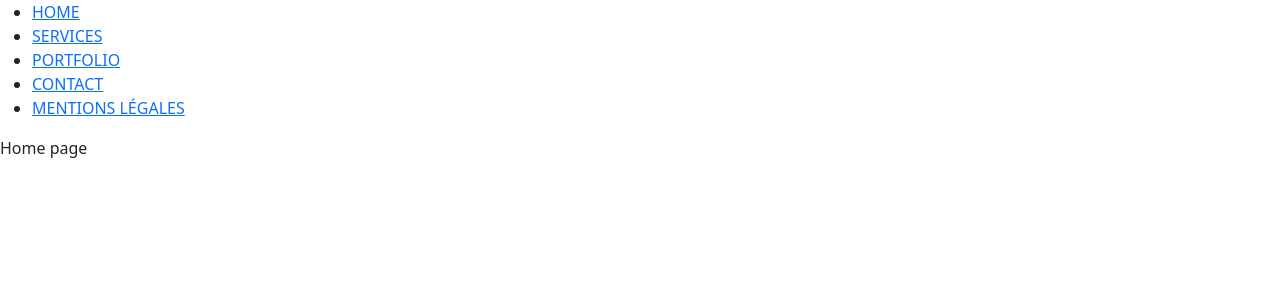
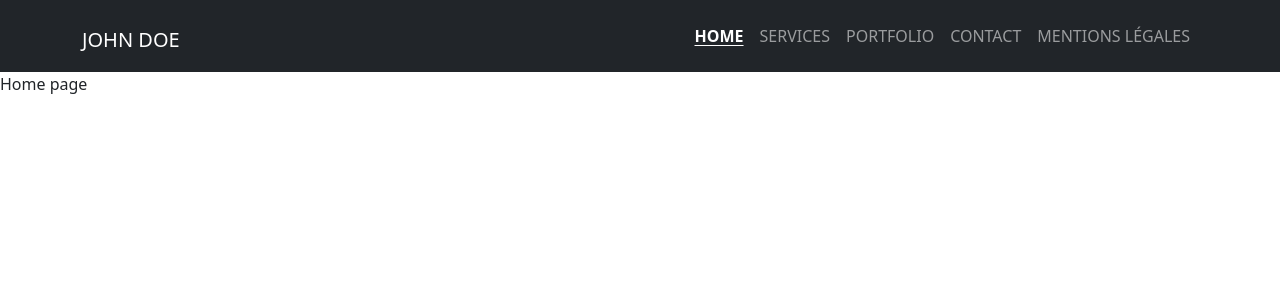
Before and after one commit to kevinmarlin-alt/devoir-portfolio-react, a React (Create React App) app: page / in a window 1280 px wide. Shown: the top 300 px of the page. Built offline with nearby package versions, Linux system fonts and the light colour scheme.

Commit message:
feat(nav): add nav component with style and animation to the switches

```diff
--- /dev/null
+++ b/src/components/Nav.css
@@ -0,0 +1,7 @@
+.active,
+a:hover {
+    font-weight: 600;
+    text-decoration: underline;
+    text-underline-offset: 3px;
+
+}
--- a/src/components/Nav.jsx
+++ b/src/components/Nav.jsx
@@ -1,17 +1,52 @@
 import React from "react";
 import { Link } from "react-router-dom";
 
+import "./Nav.css"
+
+
 const Nav = () => {
+
+    function toggleActiveLink(event) {
+        const links = document.querySelectorAll("nav div a")
+        links.forEach(link => {
+            link.classList.remove("active");
+        })
+        event.target.classList.add("active");
+    }
+
     return (
-        <div>
-            <ul>
-                <li><Link to="/">HOME</Link></li>
-                <li><Link to="/services">SERVICES</Link></li>
-                <li><Link to="/portfolio">PORTFOLIO</Link></li>
-                <li><Link to="/contact">CONTACT</Link></li>
-                <li><Link to="/mentions-legals">MENTIONS LÉGALES</Link></li>
-            </ul>
-        </div>
+        <header>
+            <nav className="navbar sticky-top navbar-expand-lg bg-dark" data-bs-theme="dark">
+                <div className="container">
+                    <h1><Link className="navbar-brand">JOHN DOE</Link></h1>
+
+                    <button className="navbar-toggler" type="button" data-bs-toggle="collapse" data-bs-target="#navbarNav" aria-controls="navbarNav" aria-expanded="false" aria-label="Toggle navigation">
+                        <span className="navbar-toggler-icon"></span>
+                    </button>
+
+                    <div className="collapse navbar-collapse justify-content-end" id="navbarNav">
+                        <ul className="navbar-nav text-decoration-none">
+                            <li className="nav-item">
+                                <Link className="nav-link active" to="/" onClick={toggleActiveLink}>HOME</Link>
+                            </li>
+                            <li className="nav-item">
+                                <Link className="nav-link" to="/services" onClick={toggleActiveLink}>SERVICES</Link>
+                            </li>
+                            <li className="nav-item">
+                                <Link className="nav-link" to="/portfolio" onClick={toggleActiveLink}>PORTFOLIO</Link>
+                            </li>
+                            <li className="nav-item">
+                                <Link className="nav-link" to="/contact" onClick={toggleActiveLink}>CONTACT</Link>
+                            </li>
+                            <li className="nav-item">
+                                <Link className="nav-link" to="/mentions-legals" onClick={toggleActiveLink}>MENTIONS LÉGALES</Link>
+                            </li>
+                        </ul>
+                    </div>
+
+                </div>
+            </nav>
+        </header>
     )
 }
 
```
Also changed, not shown: src/App.js (+5 -5 lines), src/pages/Contact.jsx (renamed from src/components/Contact.jsx), src/pages/Home.jsx (renamed from src/components/Home.jsx), src/pages/Legals.jsx (renamed from src/components/Legals.jsx), src/pages/Portfolio.jsx (renamed from src/components/Portfolio.jsx), src/pages/Services.jsx (renamed from src/components/Services.jsx).
